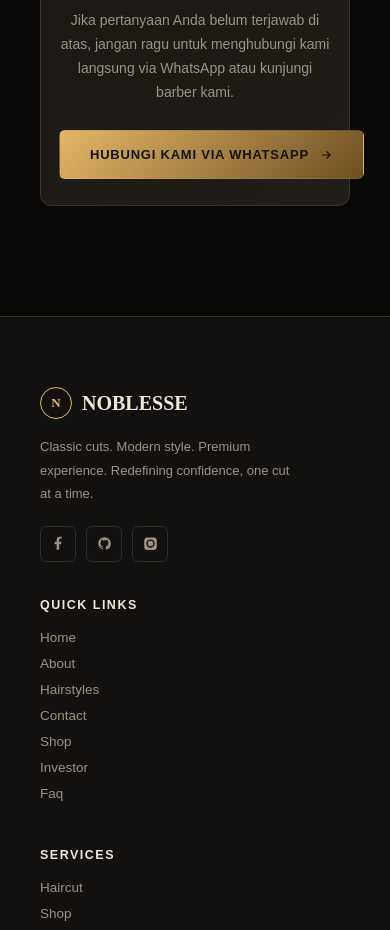
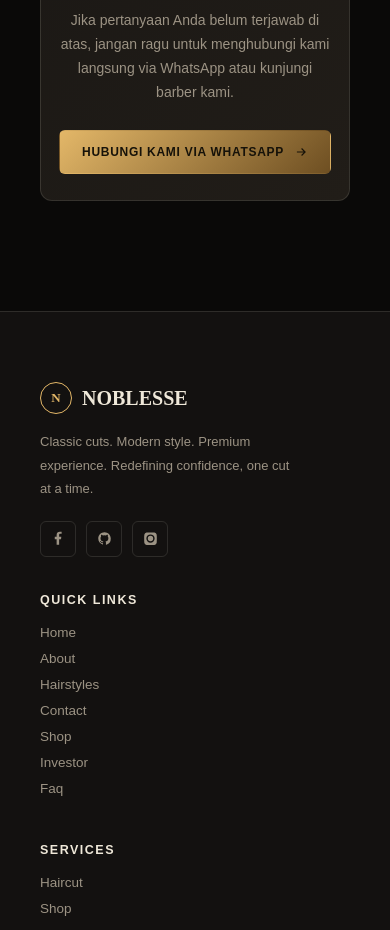
Before and after one commit to arieffsatriaaa-asd/barbershop, a plain HTML site: page website/faq/faq.html in a window 390 px wide. Shown: the part 1809-2739 px from the top of the page. Drawn offline with Linux system fonts and the light colour scheme.

Commit message:
update css investor & faq

```diff
--- a/website/faq/faq.css
+++ b/website/faq/faq.css
@@ -331,6 +331,10 @@
   .help-box {
     padding: 30px 20px;
   }
+  .help-box .btn {
+    width: 100%;
+    justify-content: center;
+  }
 }
 
 /* Mobile phones (~600px and below) */
@@ -364,6 +368,17 @@
   .help-box h3 {
     font-size: 22px;
   }
+  .help-box .btn {
+    width: 100%;
+    justify-content: center;
+    padding: 14px 18px;
+    font-size: 12px;
+    white-space: normal;
+    text-align: center;
+  }
+  .help-box .btn svg {
+    flex-shrink: 0;
+  }
 }
 
 /* Extra-small phones (~400px and below) */
```
Also changed, not shown: website/investor/investor.css (+16 -0 lines).
